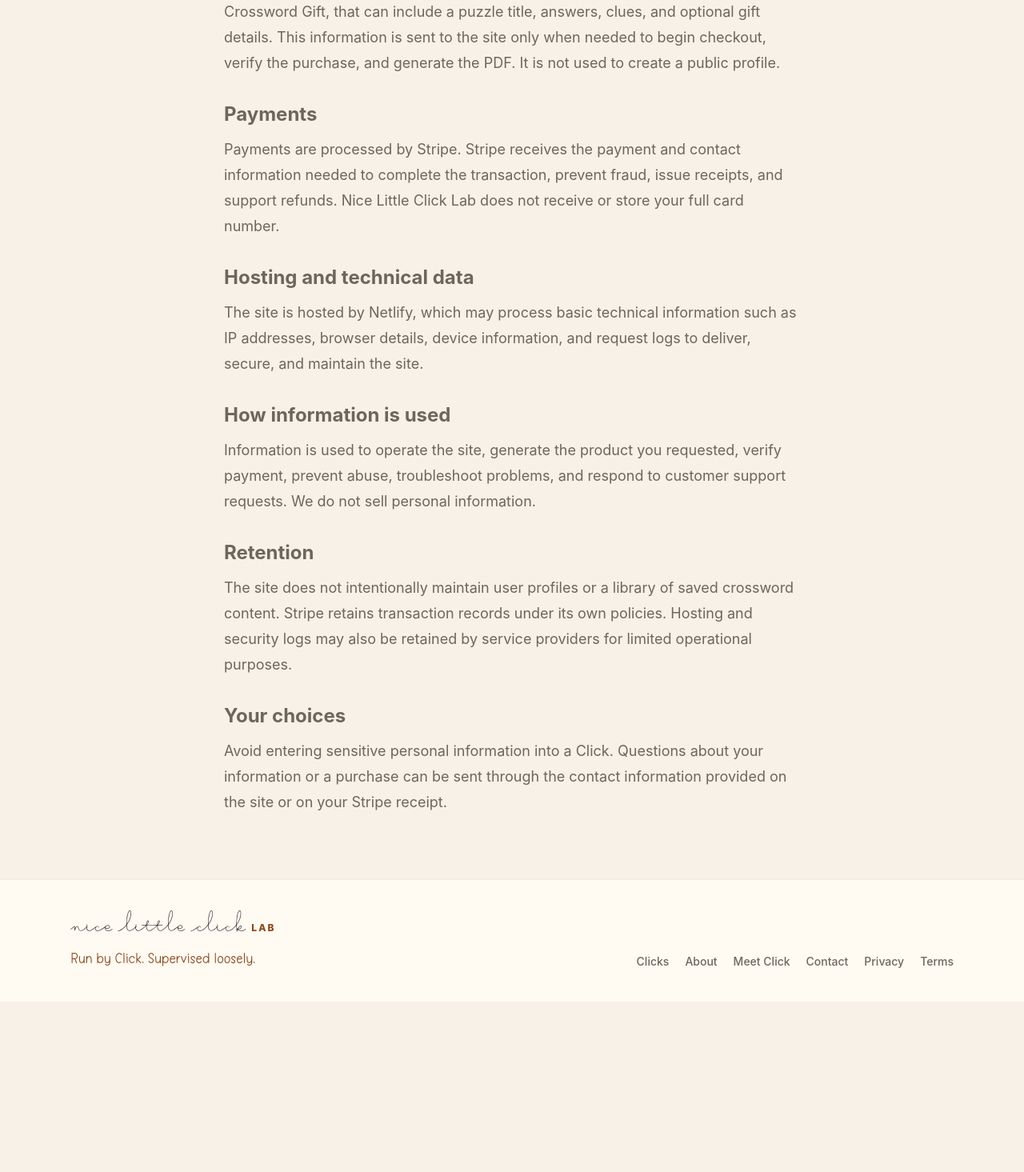
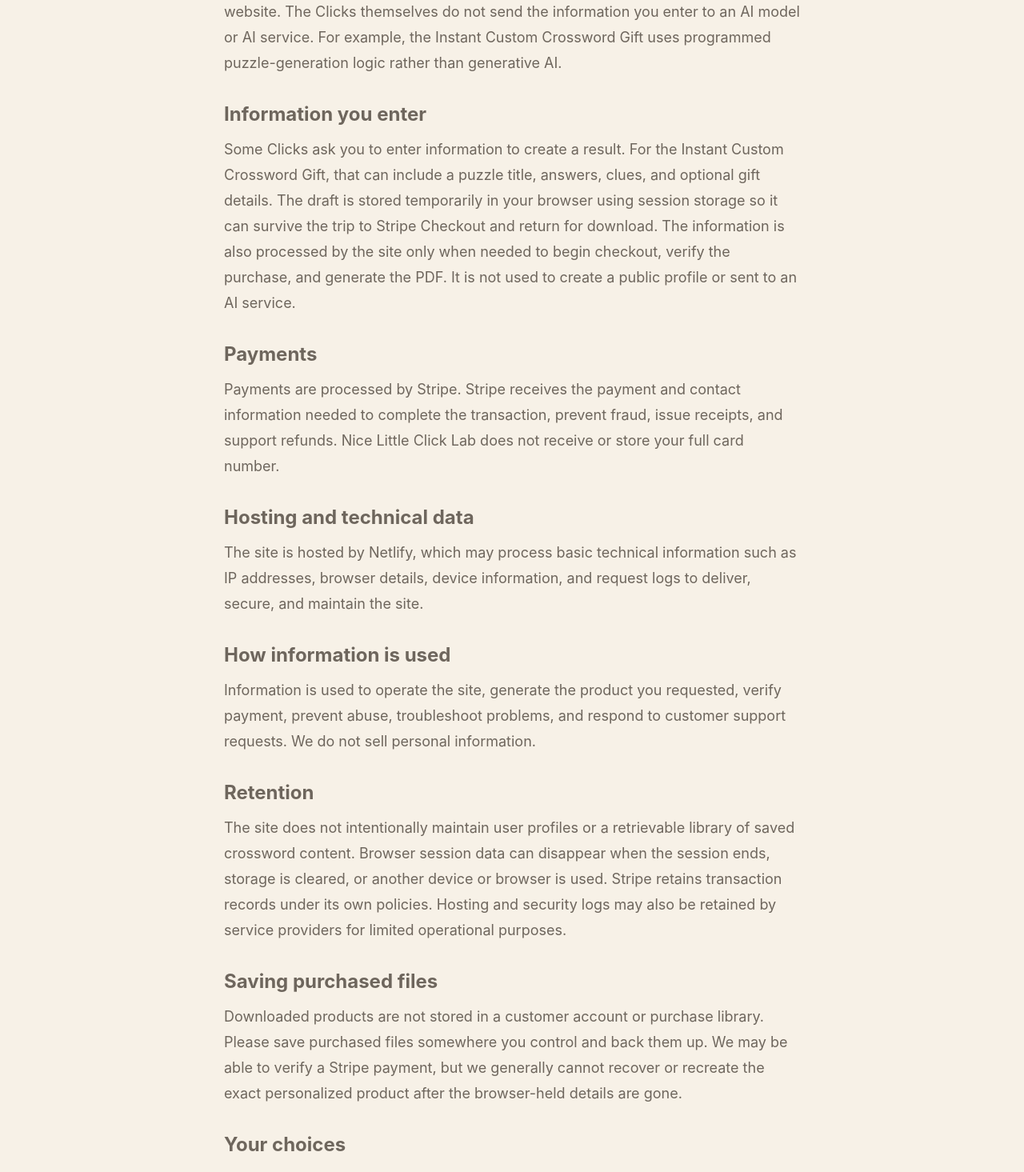
Before and after one commit to alwaysready4moore/nice-little-click-lab, a Next.js app: page /privacy in a window 1280 px wide. Shown: the part 580-2045 px from the top of the page at 80% size. Before the commit the page ends 1832 px from the top, so only its background shows below. Built offline with nearby package versions, Linux system fonts and the light colour scheme.

Commit message:
Add AI privacy and download retention notices

```diff
--- a/app/clicks/custom-crossword/CustomCrosswordBuilder.tsx
+++ b/app/clicks/custom-crossword/CustomCrosswordBuilder.tsx
@@ -397,6 +397,11 @@
                   {checkoutState === "loading" ? "Opening checkout..." : "Buy & download PDF"}
                 </button>
               </div>
+              <p className={styles.checkoutHint}>
+                No AI reads your entries. Your puzzle details stay in this browser
+                for checkout and download, and they are not saved to a customer
+                account. Please save the finished PDF somewhere safe.
+              </p>
               {result.unplaced.length > 0 && (
                 <p className={styles.checkoutHint}>Get every memory into the grid before checkout.</p>
               )}
--- a/app/clicks/custom-crossword/success/CrosswordSuccess.tsx
+++ b/app/clicks/custom-crossword/success/CrosswordSuccess.tsx
@@ -98,6 +98,13 @@
         </div>
       )}
 
+      {payload && status !== "error" && (
+        <p className={styles.saveNotice}>
+          Save this PDF somewhere safe. The Lab does not keep a copy of your
+          personalized crossword and cannot retrieve it after your browser data is gone.
+        </p>
+      )}
+
       <div className={styles.actions}>
         {payload && status !== "error" && (
           <button type="button" disabled={status === "downloading"} onClick={downloadPdf}>
--- a/app/contact/page.tsx
+++ b/app/contact/page.tsx
@@ -95,6 +95,28 @@
         </div>
       </section>
 
+      <section className="lab-card mt-16 p-7 sm:p-9">
+        <p className="lab-label">A note about AI & privacy</p>
+        <h2 className="mt-3 text-3xl font-semibold tracking-[-0.03em] sm:text-4xl">
+          Built with AI help. Your Clicks are not.
+        </h2>
+        <div className="mt-5 space-y-4 text-lg leading-8 text-[var(--muted)]">
+          <p>
+            AI tools helped with parts of the website’s design and development,
+            but the Clicks themselves do not send your entries to an AI service.
+            Your crossword is arranged by code, not generated by a model.
+          </p>
+          <p>
+            Nice Little Click Lab does not keep a retrievable library of your
+            finished purchases. Crossword details stay in your browser for the
+            checkout and download flow, and the finished PDF is created for you
+            when you download it. <strong className="text-[var(--foreground)]">Save your file somewhere safe</strong>: if it is lost,
+            we may be able to verify the payment, but we cannot recreate the
+            original personalized puzzle without the information you entered.
+          </p>
+        </div>
+      </section>
+
       <section className="mt-16 border-t border-black/5 pt-12">
         <p className="lab-label">What should I include?</p>
         <h2 className="mt-3 text-3xl font-semibold tracking-[-0.03em] sm:text-4xl">
--- a/app/privacy/page.tsx
+++ b/app/privacy/page.tsx
@@ -28,13 +28,27 @@
         </div>
 
         <div>
+          <h2 className="text-2xl font-bold text-[var(--ink)]">AI use</h2>
+          <p className="mt-3">
+            AI tools may be used to help design, write, or develop the Nice Little
+            Click Lab website. The Clicks themselves do not send the information
+            you enter to an AI model or AI service. For example, the Instant
+            Custom Crossword Gift uses programmed puzzle-generation logic rather
+            than generative AI.
+          </p>
+        </div>
+
+        <div>
           <h2 className="text-2xl font-bold text-[var(--ink)]">Information you enter</h2>
           <p className="mt-3">
             Some Clicks ask you to enter information to create a result. For the
             Instant Custom Crossword Gift, that can include a puzzle title,
-            answers, clues, and optional gift details. This information is sent
-            to the site only when needed to begin checkout, verify the purchase,
-            and generate the PDF. It is not used to create a public profile.
+            answers, clues, and optional gift details. The draft is stored
+            temporarily in your browser using session storage so it can survive
+            the trip to Stripe Checkout and return for download. The information
+            is also processed by the site only when needed to begin checkout,
+            verify the purchase, and generate the PDF. It is not used to create a
+            public profile or sent to an AI service.
           </p>
         </div>
 
@@ -70,10 +84,23 @@
         <div>
           <h2 className="text-2xl font-bold text-[var(--ink)]">Retention</h2>
           <p className="mt-3">
-            The site does not intentionally maintain user profiles or a library
-            of saved crossword content. Stripe retains transaction records under
+            The site does not intentionally maintain user profiles or a
+            retrievable library of saved crossword content. Browser session data
+            can disappear when the session ends, storage is cleared, or another
+            device or browser is used. Stripe retains transaction records under
             its own policies. Hosting and security logs may also be retained by
             service providers for limited operational purposes.
+          </p>
+        </div>
+
+        <div>
+          <h2 className="text-2xl font-bold text-[var(--ink)]">Saving purchased files</h2>
+          <p className="mt-3">
+            Downloaded products are not stored in a customer account or purchase
+            library. Please save purchased files somewhere you control and back
+            them up. We may be able to verify a Stripe payment, but we generally
+            cannot recover or recreate the exact personalized product after the
+            browser-held details are gone.
           </p>
         </div>
 
--- a/app/terms/page.tsx
+++ b/app/terms/page.tsx
@@ -53,8 +53,30 @@
           <p className="mt-3">
             Payments are processed securely by Stripe. Prices are shown before
             checkout. After a successful payment, your completed digital product
-            is made available for download. You are responsible for saving your
-            downloaded file.
+            is made available for download. Products are not placed in a customer
+            account or permanent download library. You are responsible for saving
+            and backing up your downloaded file.
+          </p>
+        </div>
+
+        <div>
+          <h2 className="text-2xl font-bold text-[var(--ink)]">AI and product generation</h2>
+          <p className="mt-3">
+            AI tools may assist with the design or development of the website, but
+            the Clicks do not send your submitted content to generative AI
+            services. Personalized crossword files are assembled using programmed
+            puzzle logic and the information you provide.
+          </p>
+        </div>
+
+        <div>
+          <h2 className="text-2xl font-bold text-[var(--ink)]">Lost downloads</h2>
+          <p className="mt-3">
+            Because personalized content is not kept in a permanent customer
+            library, we may be unable to recover or recreate a purchased file once
+            your browser-held details are gone. Keep your Stripe receipt for
+            payment support, and save the finished file somewhere secure as soon
+            as it is downloaded.
           </p>
         </div>
 
```
Also changed, not shown: app/clicks/custom-crossword/success/success.module.css (+12 -0 lines).
